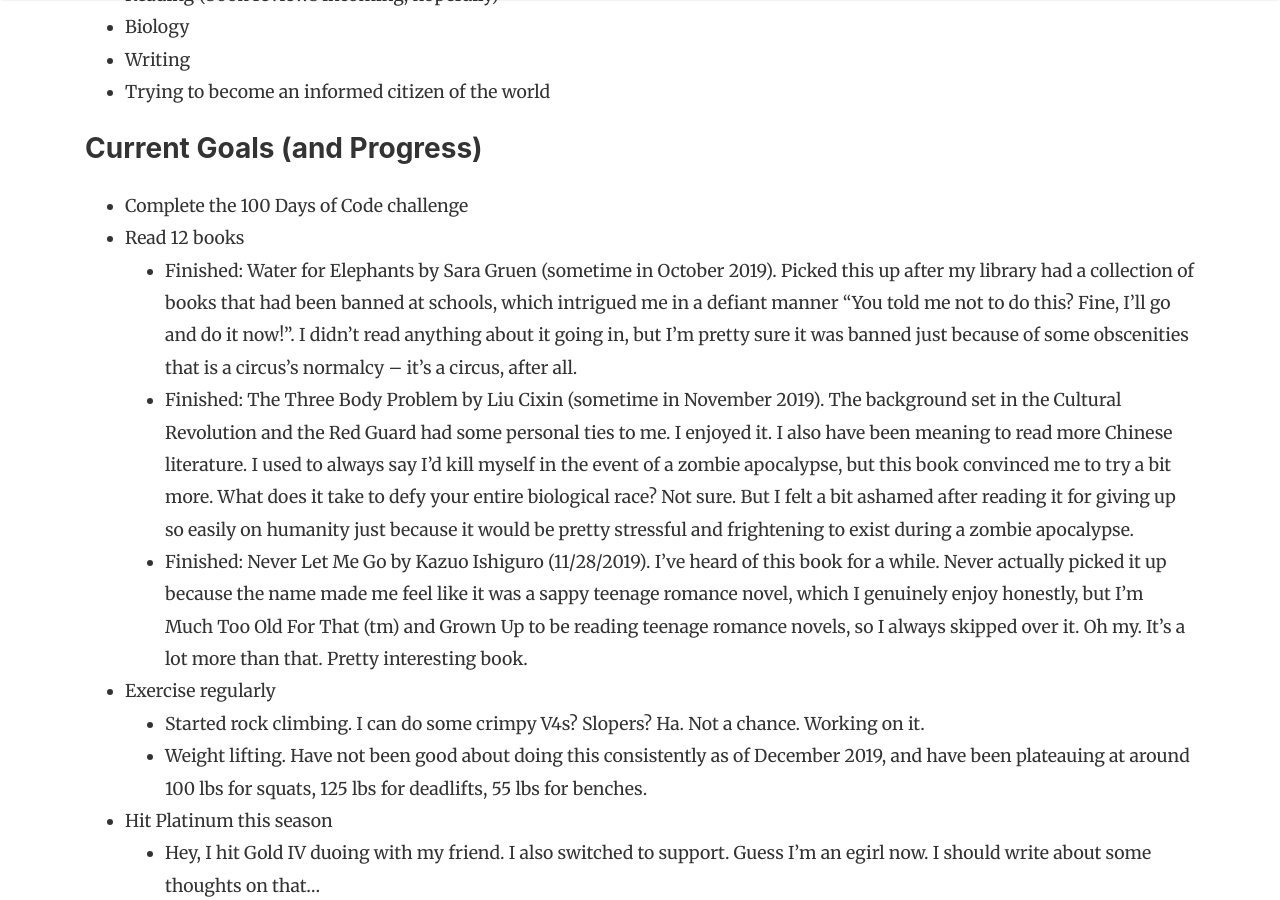
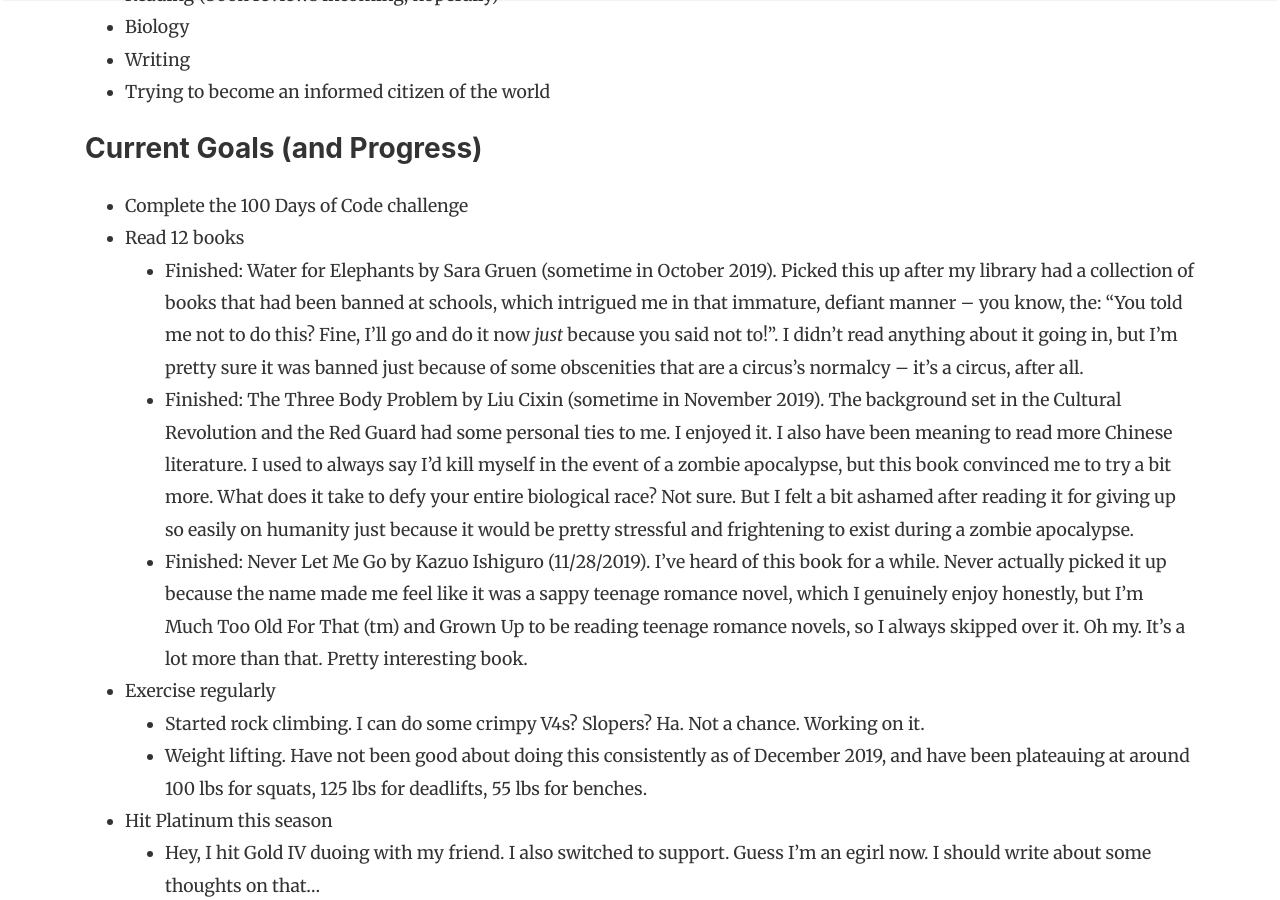
Before and after one commit to gyyu/gyyu.github.io, a Jekyll site: the page built from about.md, in a window 1280 px wide and 900 px high, scrolled down 806 px. Built offline with Jekyll 4.4.1, drawn with Linux system fonts in a browser that asks for light colours; nearby versions of some CDN libraries; comment, search, counter and statistics services are not loaded.

Commit message:
I didn't like how I phrased one thing so I changed that

```diff
--- a/about.md
+++ b/about.md
@@ -32,9 +32,9 @@ Mellon University, and graduated Fall 2019. Hopefully out to do good in this wor
 - Read 12 books
   - Finished: Water for Elephants by Sara Gruen (sometime in October 2019). Picked this up
   after my library had a collection of books that had been banned at schools, which intrigued
-  me in a defiant manner "You told me not to do this? Fine, I'll go and do it now!". I didn't
+  me in that immature, defiant manner -- you know, the: "You told me not to do this? Fine, I'll go and do it now _just_ because you said not to!". I didn't
   read anything about it going in, but I'm pretty sure it was banned just because of
-  some obscenities that is a circus's normalcy -- it's a circus, after all.
+  some obscenities that are a circus's normalcy -- it's a circus, after all.
   - Finished: The Three Body Problem by Liu Cixin (sometime in November 2019). The background set in
   the Cultural Revolution and the Red Guard had some personal ties to me. I enjoyed it. I also have
   been meaning to read more Chinese literature. I used to always say I'd kill myself in the event of a
```
